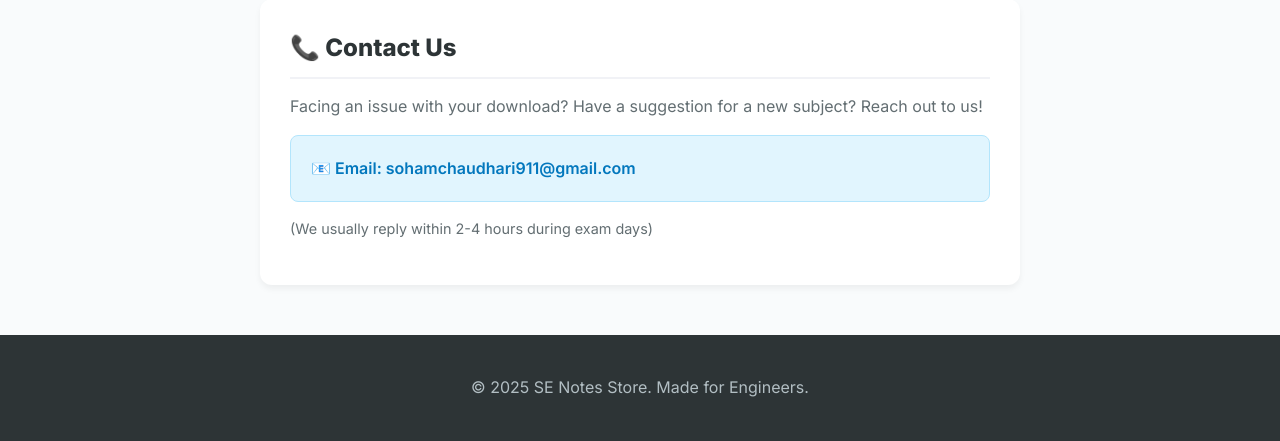
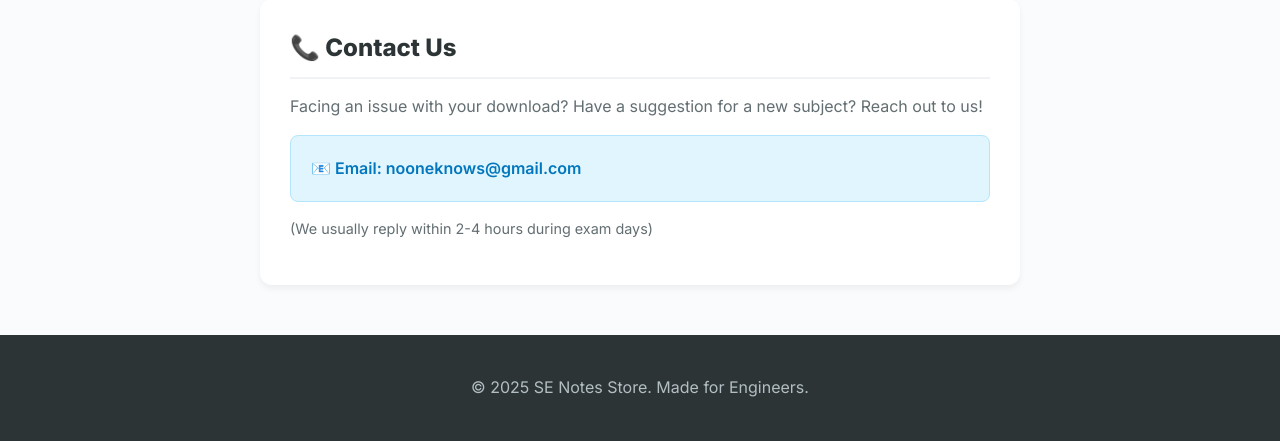
Before and after one commit to sam-0001/SE_COMP, a Flask app: page /about in a window 1280 px wide. Shown: the part 1082-1523 px from the top of the page. Run offline with Flask 3, Linux system fonts and the light colour scheme.

Commit message:
Update contact email in about.html

```diff
--- a/templates/about.html
+++ b/templates/about.html
@@ -87,7 +87,7 @@
                 Reach out to us!
             </p>
             <div class="contact-box">
-                📧 Email: <a href="mailto:sohamchaudhari911@gmail.com">sohamchaudhari911@gmail.com</a>
+                📧 Email: <a href="mailto:sohamchaudhari911@gmail.com">nooneknows@gmail.com</a>
             </div>
             <p style="margin-top: 15px; font-size: 0.9rem;">
                 (We usually reply within 2-4 hours during exam days)
```
